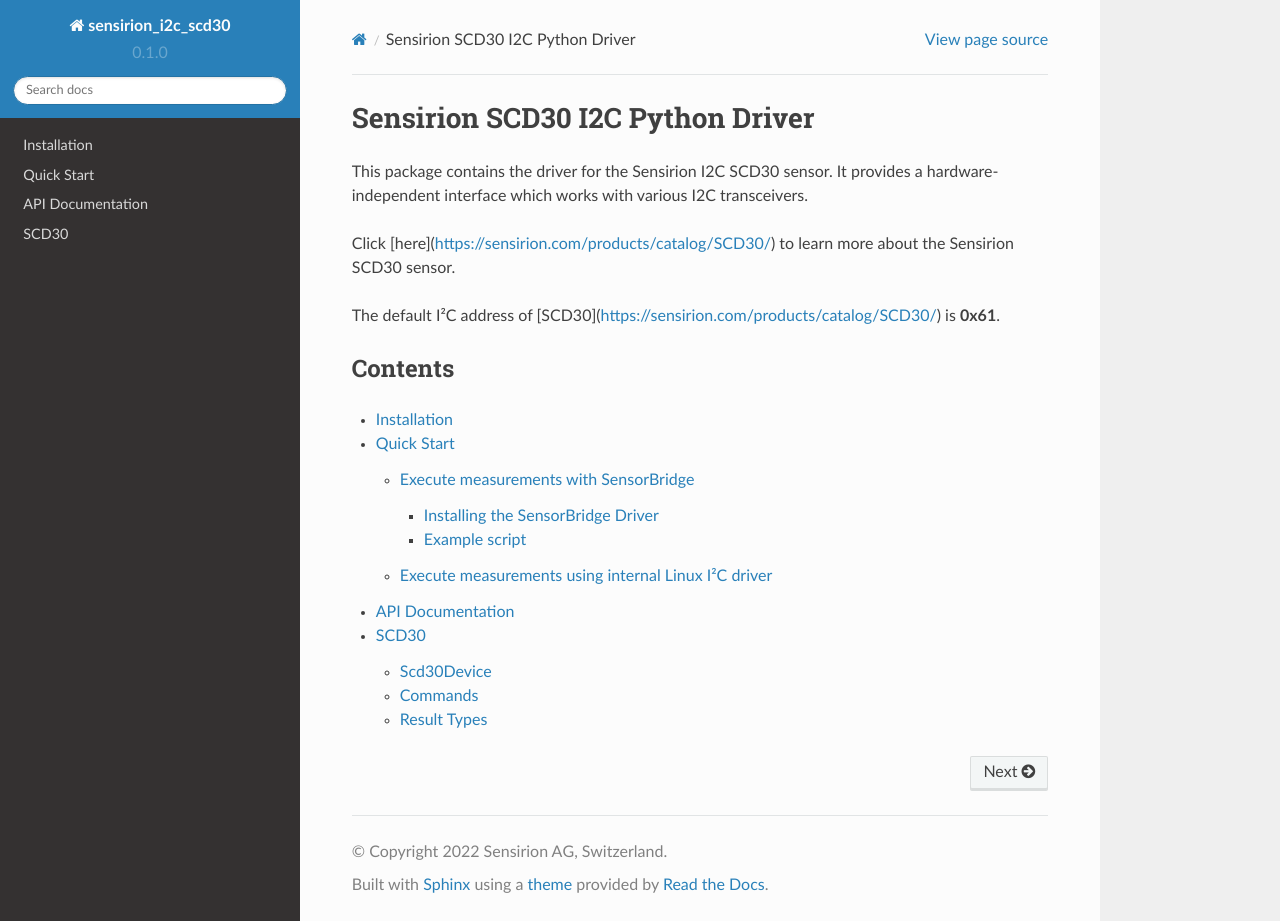
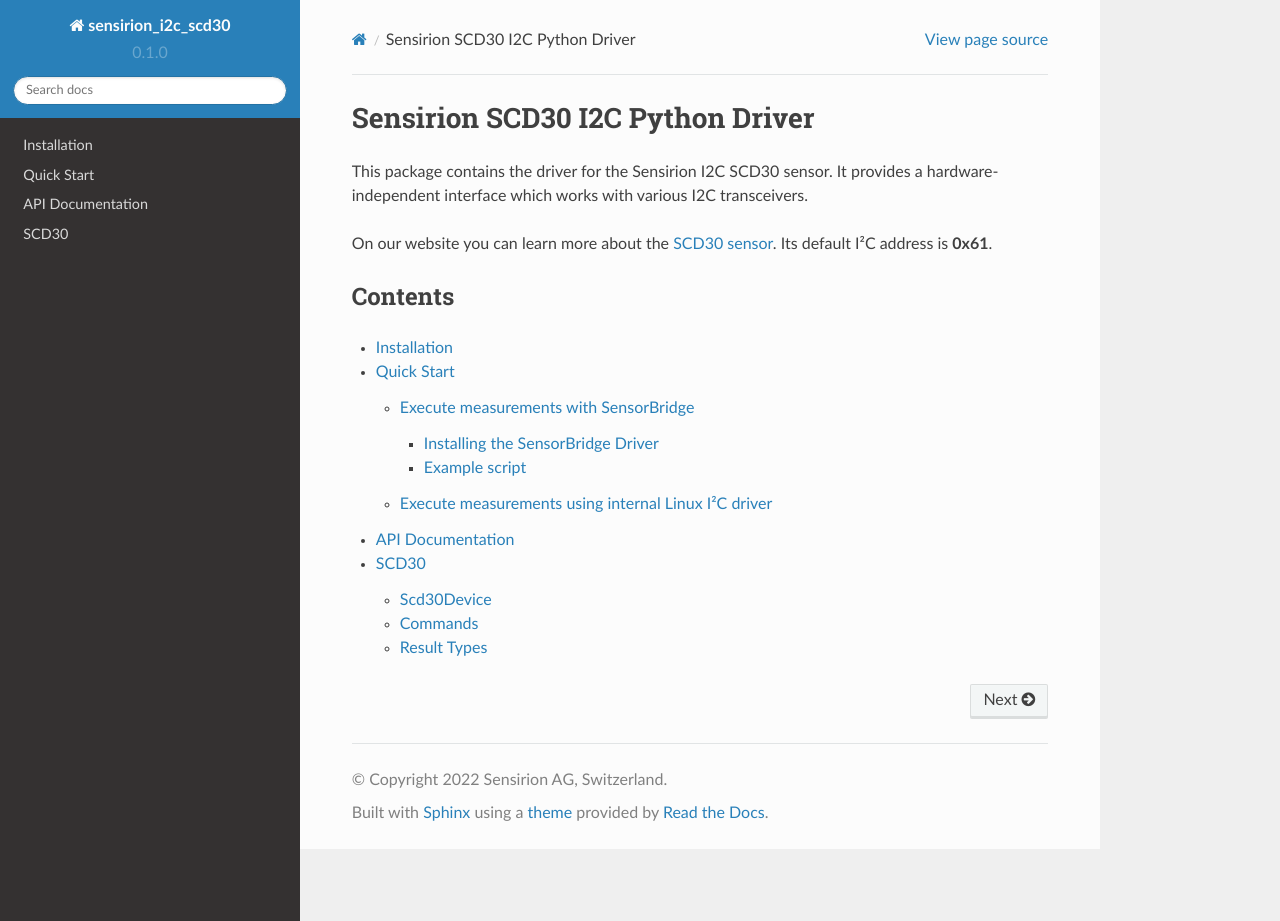
Before and after one commit to Sensirion/python-i2c-scd30, a Sphinx documentation site: the page built from docs/index.rst, in a window 1280 px wide and 921 px high. Built offline with Sphinx 7.4.7 and the Read the Docs theme 2.0.0, drawn with Linux system fonts in a browser that asks for light colours.

Commit message:
fix python sphinx docs

```diff
--- a/docs/index.rst
+++ b/docs/index.rst
@@ -4,12 +4,9 @@
 This package contains the driver for the Sensirion I2C SCD30 sensor.
 It provides a hardware-independent interface which works with various I2C transceivers.
 
-Click [here](https://sensirion.com/products/catalog/SCD30/) to learn more about the Sensirion SCD30 sensor.
+On our website you can learn more about the `SCD30 sensor`_. Its default I²C address is  **0x61**.
 
-
-
-The default I²C address of [SCD30](https://sensirion.com/products/catalog/SCD30/) is **0x61**.
-
+.. _SCD30 sensor: https://sensirion.com/products/catalog/SCD30/
 
 Contents
 --------
--- a/docs/quickstart.rst
+++ b/docs/quickstart.rst
@@ -29,5 +29,5 @@
 On Linux systems it is furthermore possible to use the Linux user space I²C driver directly.
 How this can be done (e.g. for a sensor attached to the Raspberry Pi I²C port 1) is shown in the following script.
 
-.. literalinclude:: ../examples/example_linux_sf06_lf.py
+.. literalinclude:: ../examples/example_linux_scd30.py
     :language: python
```
